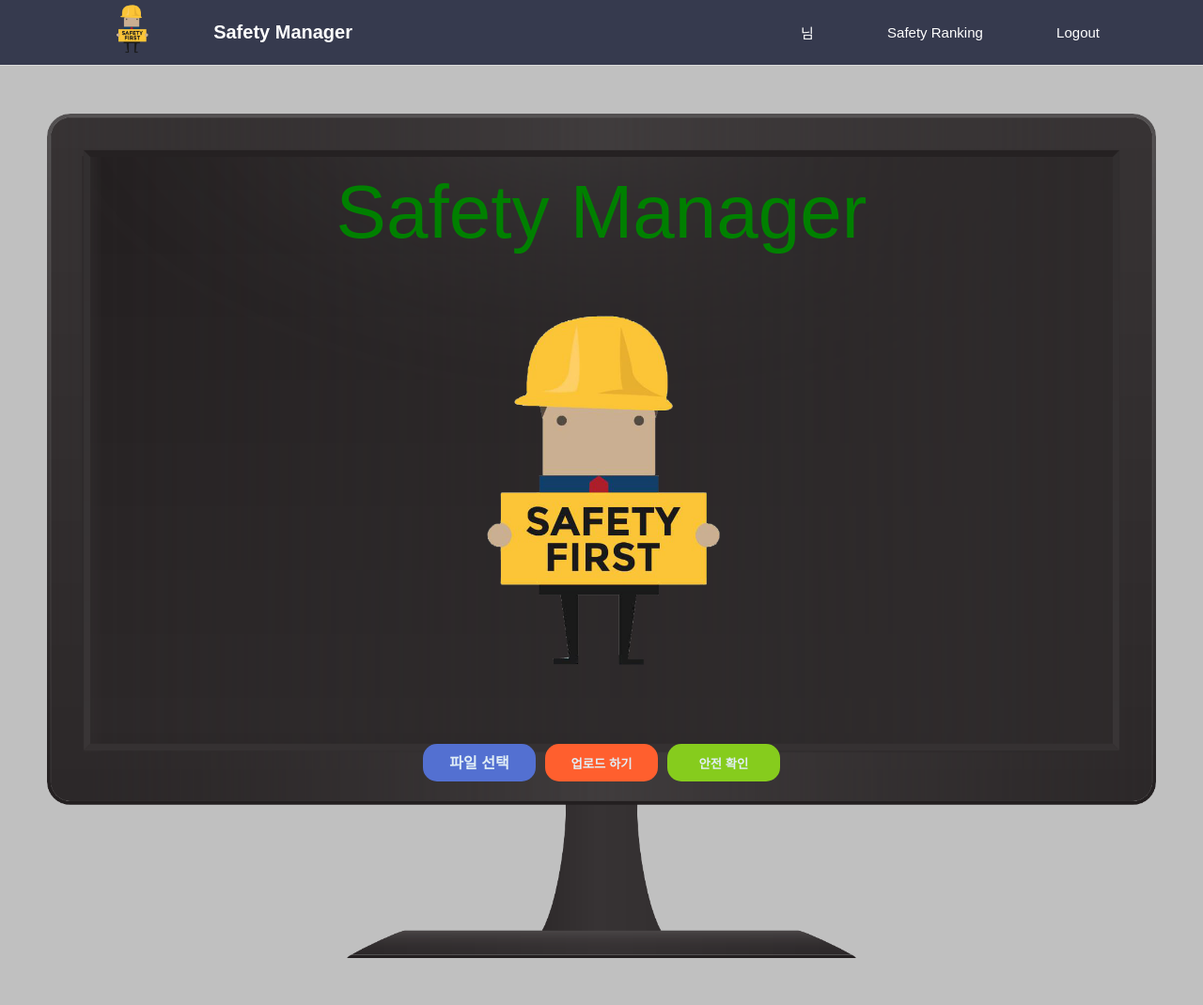
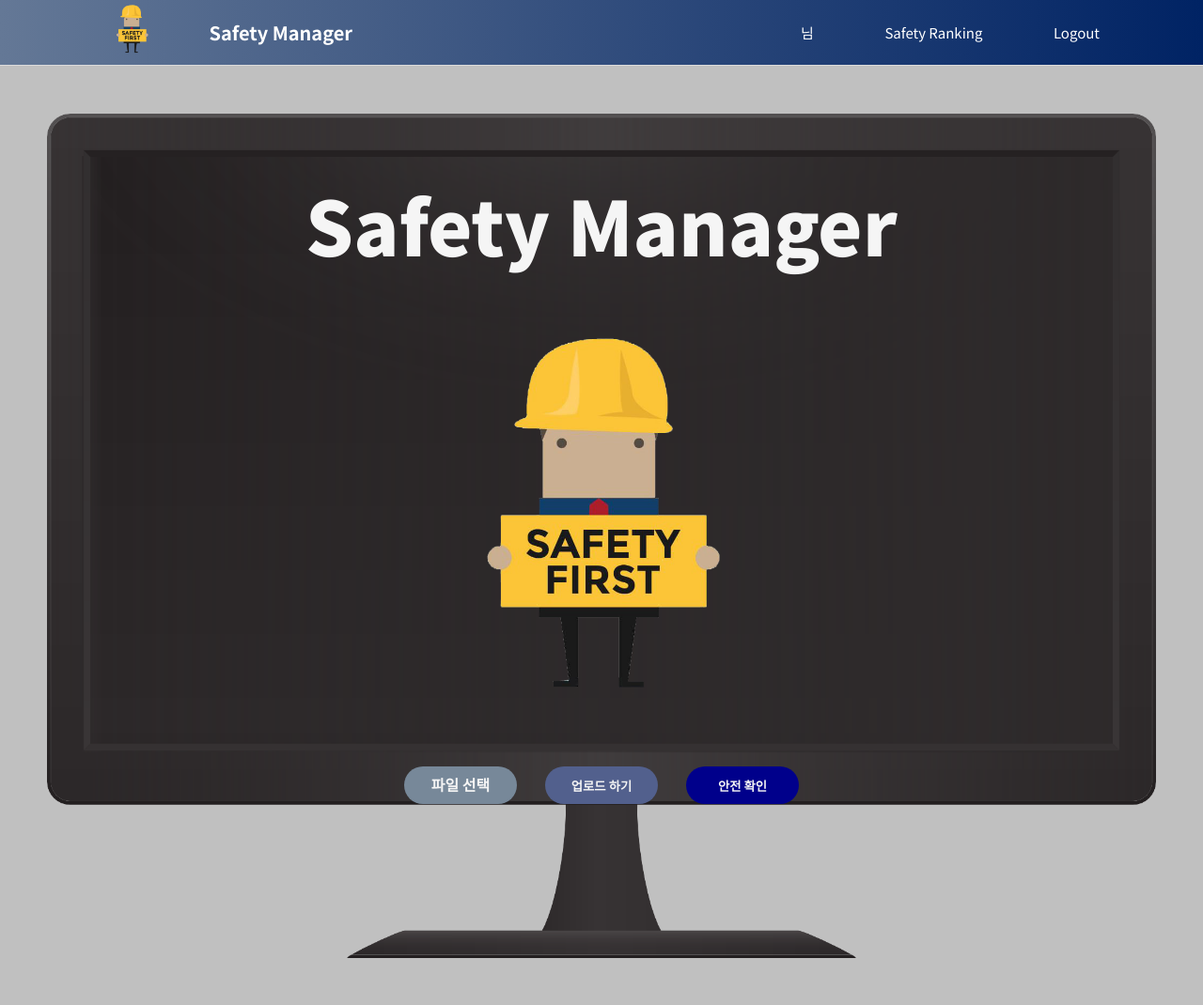
Before and after one commit to SeonminKim1/PJ-SafetyManager, a Flask app: template templates/index.html in a window 1280 px wide. Shown: the whole page at 94% size. Run offline with Flask 2, Linux system fonts and the light colour scheme; the template is opened without the code that fills it, so the values that code supplies are empty; parts of the project's set-up code (start-up, migrations or seed data) failed here and were passed over; some libraries are stand-ins or nearby versions.

Commit message:
전체 디자인 수정 전체 폰트 적용 및 main css 수정

```diff
--- a/static/css/main.css
+++ b/static/css/main.css
@@ -1,6 +1,6 @@
 * {
     box-sizing: border-box;
-    font-family: 'IBM Plex Sans KR', sans-serif;
+    font-family: "Noto Sans KR", sans-serif
 }
 
 body, html {
@@ -28,8 +28,9 @@ section {
 
 .result_box{
     padding:60px 0px 10px 0px;
-    color:green;
+    color:whitesmoke;
     font-size:80px;
+    font-weight: 900;
     text-align:center;
 }
 
@@ -81,30 +82,30 @@ section {
 .btn{
     width: 120px;
     height: 40px;
-    margin:0px 5px 0px 5px;
+    margin:0px 15px 0px 15px;
     border: none;
-    border-radius: 15px;
+    border-radius: 30px;
     font-weight: 600;
     cursor: pointer;
     text-align: center;
-    color: #e1eef6;
+    color: whitesmoke;
 }
-.btn_blue {
+.btn_select {
     display: flex;
     padding-top:7px;
     justify-content: center;
     align-content: center;
-    background-color: rgb(83, 112, 209);
+    background-color: lightslategrey;
 }
 
-.btn_red {
-    background-color: #ff5f2e;
+.btn_upload {
+    background-color: #52608D
 }
 
-.btn_green {
-    background-color: rgb(134, 204, 29);
+.btn_detect {
+    background-color: darkblue;
 }
 
-.btn_green:hover {
+.btn_detect:hover {
     width: 120px;
 }
--- a/static/css/nav.css
+++ b/static/css/nav.css
@@ -1,10 +1,14 @@
+body {
+    font-family: "Noto Sans KR", sans-serif
+}
+
 nav {
     width: 100%;
     height: 70px;
     /*position: fixed;*/
     display: flex;
     justify-content: center;
-    background-color: #363A4E;
+    background: linear-gradient(to right, rgb(100, 120, 150), rgb(0, 35, 100));
     border-bottom: 1px solid #DBDBDB;
 }
 
--- a/templates/index.html
+++ b/templates/index.html
@@ -7,8 +7,7 @@
 
     <!-- Font Awesome -->
     <script src="https://kit.fontawesome.com/bee3d4f913.js" crossorigin="anonymous"></script>
-    <link href="https://fonts.googleapis.com/css2?family=Noto+Sans+KR:wght@100;300;400;500;700;900&display=swap"
-          rel="stylesheet">
+    <link href="https://fonts.googleapis.com/css2?family=Noto+Sans+KR:wght@100;300;400;500;700;900&display=swap" rel="stylesheet">
 
     <!-- CSS -->
     <link rel="stylesheet" href="/static/css/nav.css">
@@ -27,7 +26,7 @@
 
 </head>
 
-<script src="{{url_for('static', filename='js/main.js')}}"></script>
+<script src="{{ url_for('static', filename='js/main.js') }}"></script>
 
 <body>
 {% include 'nav.html' %}
@@ -69,14 +68,14 @@
 
         <div class="btn_box">
             <div>
-                <label for="file" class="btn btn_blue">파일 선택</label>
+                <label for="file" class="btn btn_select">파일 선택</label>
                 <input id="file" type="file" style="display: none" onChange="preview()">
             </div>
             <div>
-                <button class="btn btn_red" type="button" onclick="posting({{user_info}})">업로드 하기</button>
+                <button class="btn btn_upload" type="button" onclick="posting({{ user_info }})">업로드 하기</button>
             </div>
             <div>
-                <button class="btn btn_green" type="button" onclick="detecting()">안전 확인</button>
+                <button class="btn btn_detect" type="button" onclick="detecting()">안전 확인</button>
             </div>
         </div>
     </div> <!-- container -->
--- a/templates/nav.html
+++ b/templates/nav.html
@@ -1,3 +1,8 @@
+    <!-- Font Awesome -->
+    <script src="https://kit.fontawesome.com/bee3d4f913.js" crossorigin="anonymous"></script>
+    <link href="https://fonts.googleapis.com/css2?family=Noto+Sans+KR:wght@100;300;400;500;700;900&display=swap" rel="stylesheet">
+
+
 <script>
     function logout() {
          $.ajax({
```
Also changed, not shown: templates/profile.html (+12 -6 lines), templates/ranking.html (+6 -4 lines).
